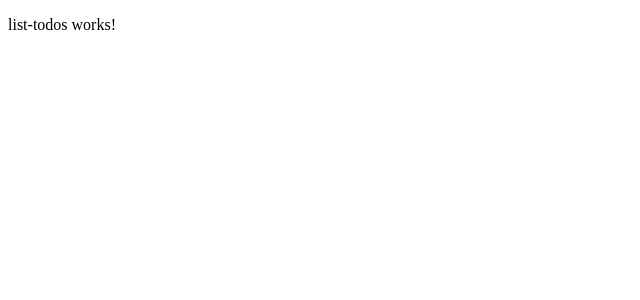
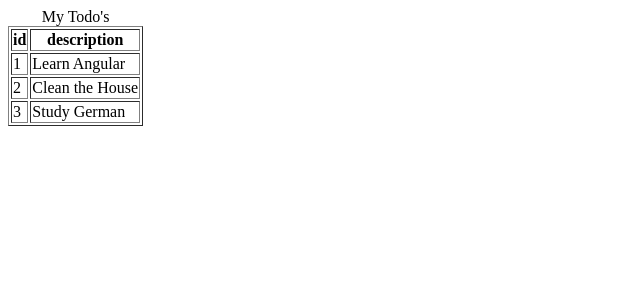
Before and after one commit to snhkn/todoApp, an Angular app: page /todos in a window 1280 px wide. Shown: the top 300 px of the page, without its empty margins (0-640 px from the left). Built offline with nearby package versions, Linux system fonts and the light colour scheme.

Commit message:
Create list of todos

```diff
--- a/src/app/list-todos/list-todos.component.html
+++ b/src/app/list-todos/list-todos.component.html
@@ -1 +1,16 @@
-<p>list-todos works!</p>
+<table border="1">
+    <caption>My Todo's</caption>
+    <thead>
+        <tr>
+            <th>id</th>
+            <th>description</th>
+        </tr>
+    </thead>
+    <tbody>
+        <!--for(Todo todo : todos)-->
+        <tr *ngFor="let todo of todos">
+            <td>{{todo.id}}</td>
+            <td>{{todo.description}}</td>
+        </tr>
+    </tbody>
+</table>
--- a/src/app/list-todos/list-todos.component.ts
+++ b/src/app/list-todos/list-todos.component.ts
@@ -1,10 +1,25 @@
-import { Component } from '@angular/core';
+import { Component, OnInit } from '@angular/core';
 
 @Component({
   selector: 'app-list-todos',
   templateUrl: './list-todos.component.html',
   styleUrls: ['./list-todos.component.css']
 })
-export class ListTodosComponent {
+export class ListTodosComponent implements OnInit {
 
+  todos = [
+    {id: 1, description : 'Learn Angular'},
+    {id: 2, description :'Clean the House'},
+    {id: 3, description : 'Study German'}
+  ]
+
+  // todo = {
+  //   id : 1,
+  //   description : 'Learn to Dance'
+  // }
+  constructor(){}
+
+  ngOnInit(): void {
+
+  }
 }
```
